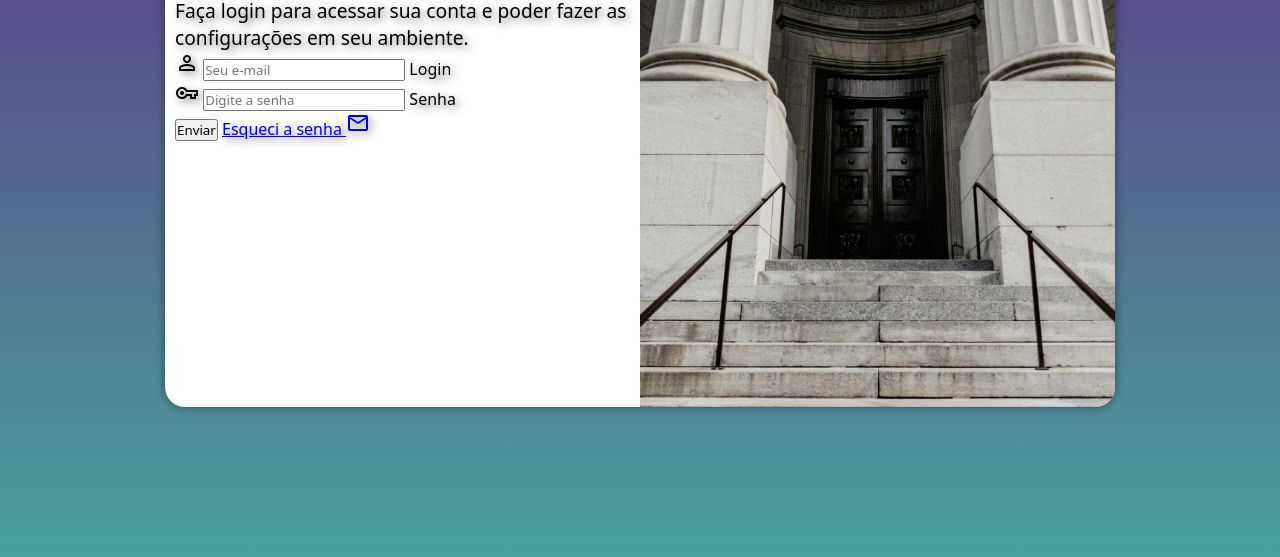
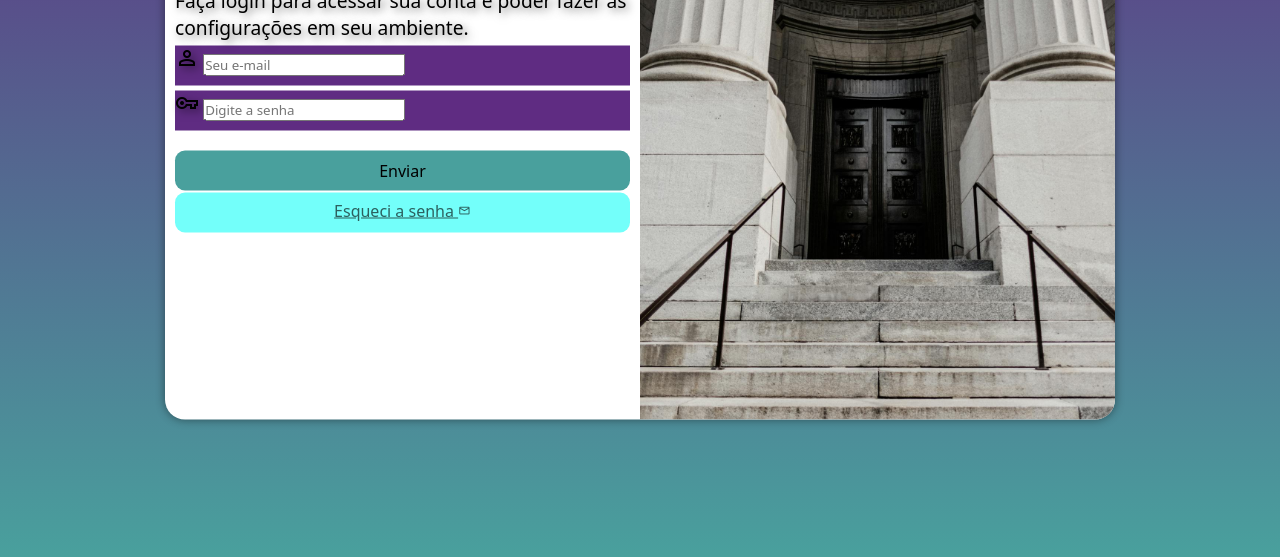
Before and after one commit to davidmonn/projeto-login, a plain HTML site: page index.html in a window 1280 px wide. Shown: the part 243-800 px from the top of the page. Drawn offline with nearby package versions, Linux system fonts and the light colour scheme.

Commit message:
atualizado

```diff
--- a/estilos/style.css
+++ b/estilos/style.css
@@ -54,8 +54,8 @@ section#login {
     colocamos a imagem ela nao ficou com o border-radius. */
 
     background-color: white;
-    width: 250px;
-    height: 500px;
+    width: 265px;
+    height: 525px;
     border-radius: 20px;
     box-shadow: 0px 0px 10px rgba(0, 0, 0, 0.452);
 
@@ -80,8 +80,61 @@ section#login > div#formulario {
 div#formulario > h1 {
     text-align: center;
     margin-bottom: 10px;
+    font-family: 'stela';
+    font-size: 2em;
 }
 
 div#formulario > p {
     font-size: 0.8em;
+    text-indent: 20px;
 }
+
+form > div.campo {
+    background-color: var(--cor02);
+    display: block;
+    width: 100%;
+    height: 40px;
+    margin: 5px 0px;
+}
+
+div.campo > label  {
+    display: none;
+}
+
+form > input[type=submit] {
+    display:block; /* Ocupar a linha toda */
+    font-size: 1em;
+    width: 100%; /* não pode ser vw, pq vw é a largura total. E 100% é 100 do container */
+    height: 40px;
+    background-color: var(--cor01);
+    border: none;
+    border-radius: 10px;
+    cursor: pointer;
+    margin-top: 20px;
+}
+
+form > input[type=submit]:hover {
+    background-color: #3b817f;
+}
+
+form > a.botao {
+    display: block;
+    text-align: center;
+    font-size: 1em;
+    width: 100%;
+    height: 40px;
+    background-color: #73fffa;
+    color: #2c615f;
+    border-radius: 10px;
+    padding-top: 7px;
+    margin-top: 2px;
+    text-shadow: none;
+}
+
+form > a.botao span {  /* Usado para modificar o icone */
+    font-size: 0.8em;
+}
+
+form >a.botao:hover {
+    background-color: #5ed8d4;
+}
--- a/index.html
+++ b/index.html
@@ -30,7 +30,7 @@
                         <label for="isenha">Senha</label>
                     </div>
                         <input type="submit" value="Enviar">
-                        <a href="esqueci.html">
+                        <a href="esqueci.html" class="botao">
                             Esqueci a senha <span class="material-symbols-outlined">mail</span>
                         </a>
                 </form>
```
